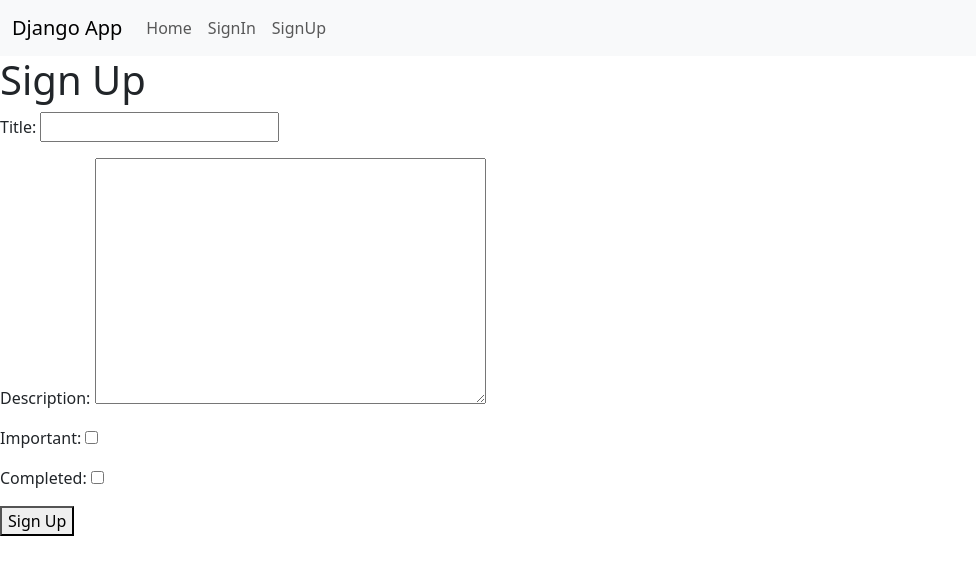
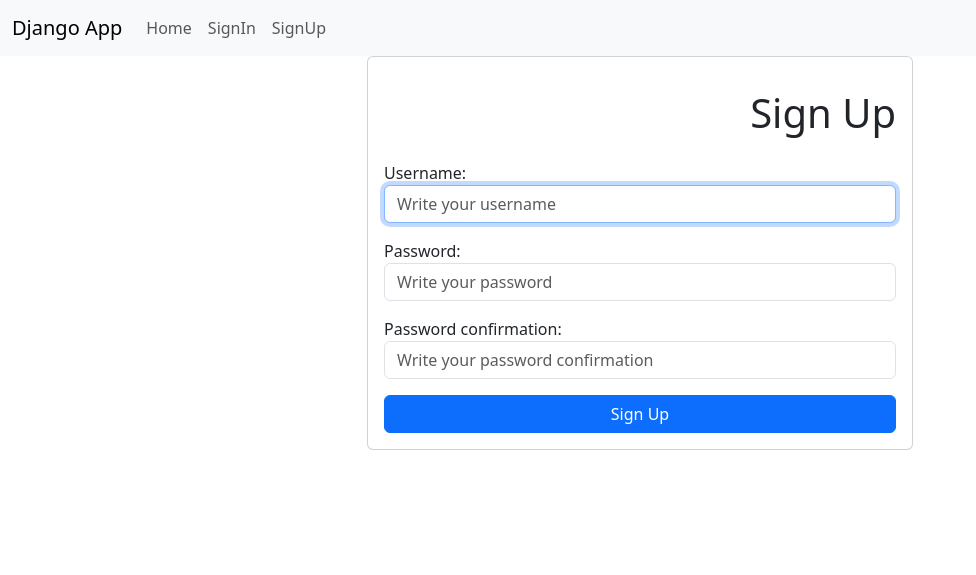
Before and after one commit to joelcm20/django-crud-auth, a Django app: template tasks/templates/signup.html in a window 1280 px wide. Shown: the top 575 px of the page, without its empty margins (0-976 px from the left). Run offline with Django 4.2, Linux system fonts and the light colour scheme; the template is opened without the code that fills it: values that come from a table or form of the project are taken from there, others are empty.

Commit message:
signin y signup: estilos agregados

```diff
--- a/tasks/templates/signup.html
+++ b/tasks/templates/signup.html
@@ -1,15 +1,54 @@
-{% extends "base.html" %}
+{% extends "base.html" %} {% block content %}
 
-{% block content %}
+<main class="container">
+  <div class="row">
+    <div class="col-md-6 offset-md-3">
+      <form method="POST" class="card card-body">
+        {% csrf_token %}
 
-<h1>Sign Up</h1>
+        <h1 class="text-end py-3">Sign Up</h1>
 
-{{error}}
+        {% if error %}
+        <div class="alert alert-danger" role="alert">
+          {{error}}
+        </div>
+        {%endif%}
 
-<form method="POST">
-    {% csrf_token %}
-    {{ form.as_p }}
-    <button type="submit">Sign Up</button>
-</form>
+        <div class="mb-3">
+          <label for="username">Username:</label>
+          <input
+            type="text"
+            name="username"
+            class="form-control"
+            id="username"
+            placeholder="Write your username"
+            autofocus
+          />
+        </div>
+        <div class="mb-3">
+          <label for="password1">Password:</label>
+          <input
+            type="password"
+            name="password1"
+            class="form-control"
+            id="password1"
+            placeholder="Write your password"
+          />
+        </div>
+        <div class="mb-3">
+          <label for="password2">Password confirmation:</label>
+          <input
+            type="password"
+            name="password2"
+            class="form-control"
+            id="password2"
+            placeholder="Write your password confirmation"
+          />
+        </div>
+        <button class="btn btn-primary" type="submit">Sign Up</button>
+      </form>
+    </div>
+  </div>
+</main>
 
 {% endblock %}
```
Also changed, not shown: tasks/templates/signin.html (+38 -6 lines).
